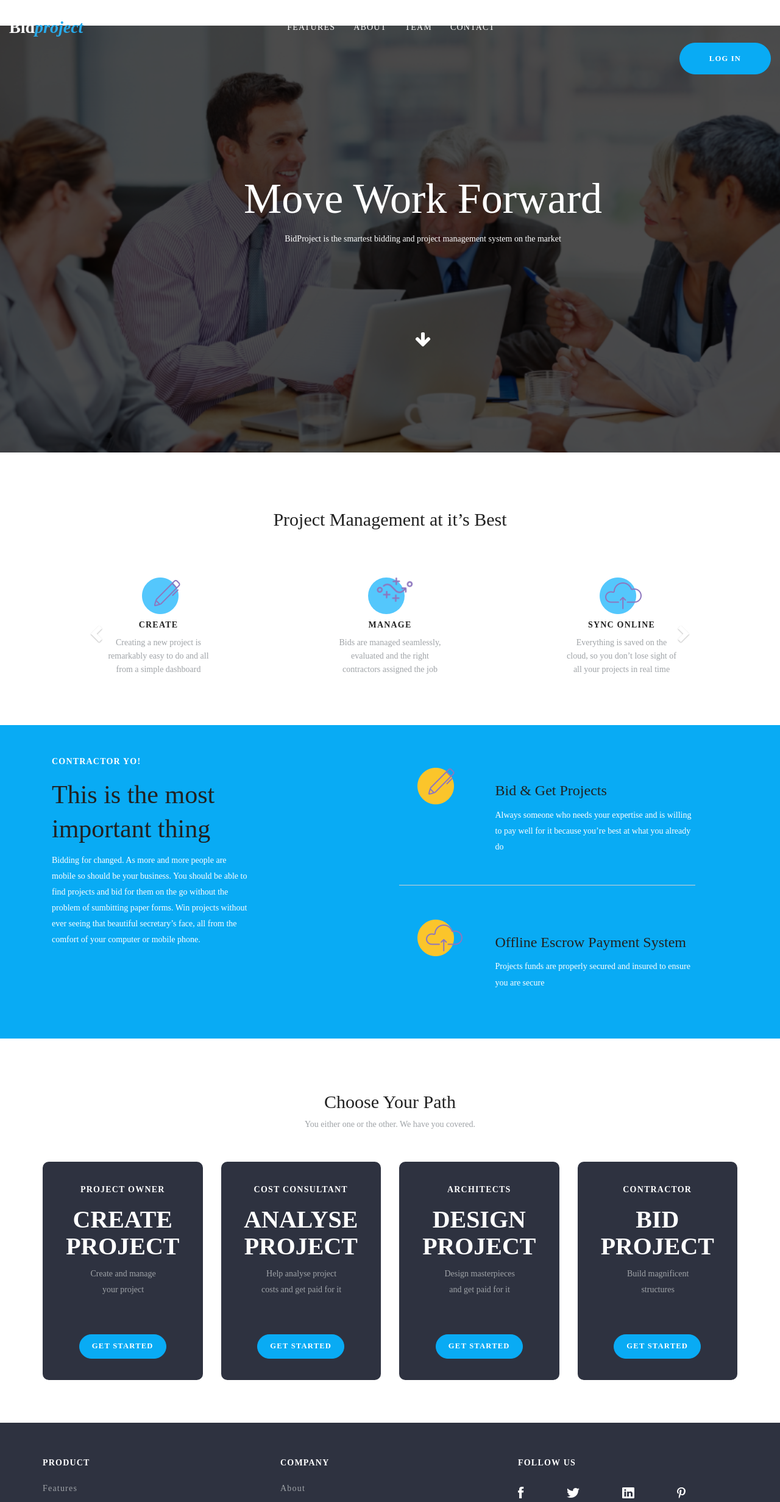
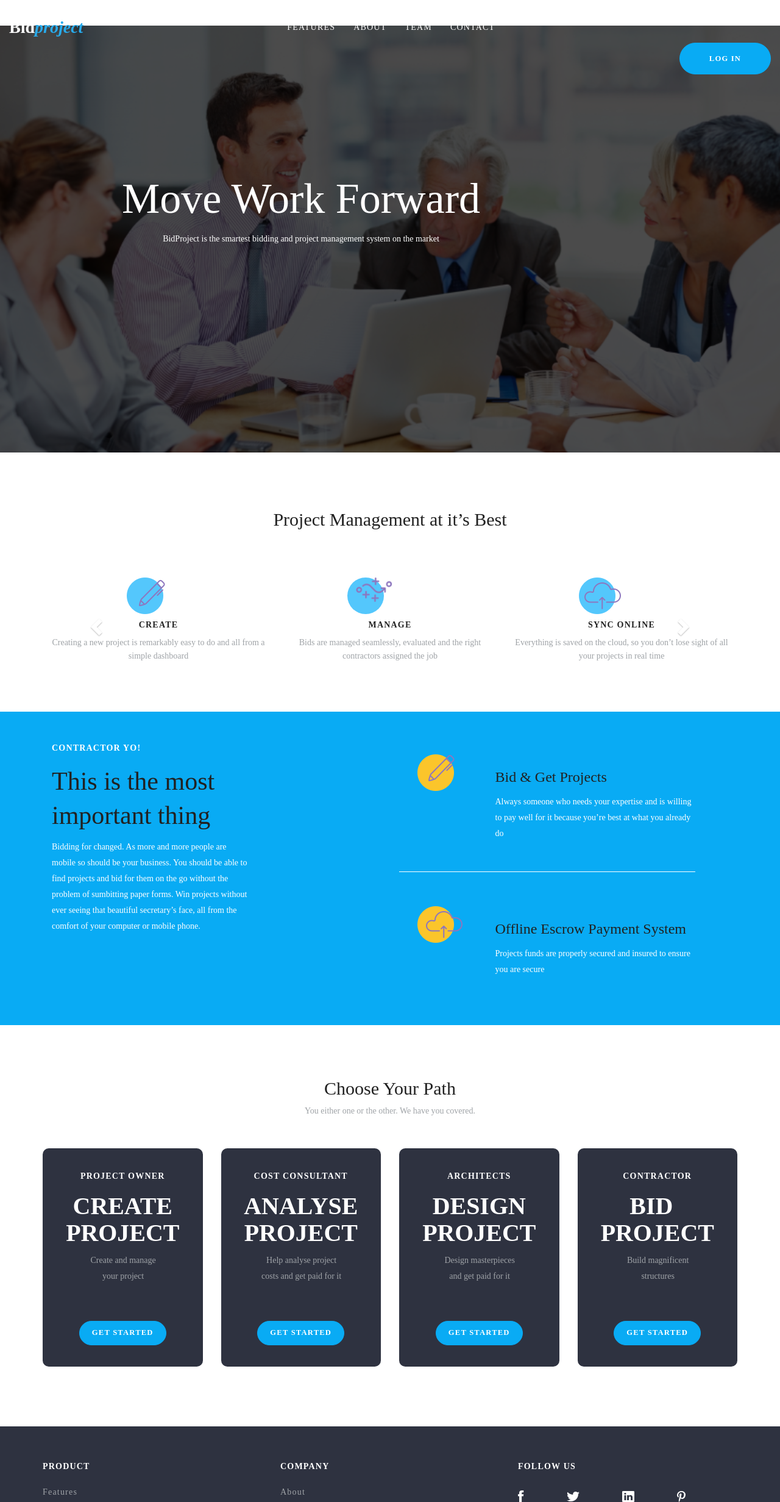
Before and after one commit to buubuu/devcenter-test, a website: page index.html in a window 1280 px wide. Shown: the top 2463 px of the page at 61% size. Drawn offline with Linux system fonts and the light colour scheme.

Commit message:
adding responsiveness

```diff
--- /dev/null
+++ b/css/responsive.css
@@ -0,0 +1,14 @@
+@media (min-width: 768px) {
+	.banner-text{
+		left: 200px;
+	}
+	.bounce{
+		display: none;
+	}
+	.cSlider .padding{
+		padding: 0 15px;
+	}
+	#choosePath .center .cards{
+		margin-bottom: 2em;
+	}
+}
--- a/style.css
+++ b/css/style.css
@@ -54,7 +54,7 @@ section{
 
 /* ---Banner--- */
 #banner{
-	background: url(images/test1.jpg);
+	background: url(../images/test1.jpg);
     background-size: cover;
     background-position: center;
     background-repeat: no-repeat;
@@ -277,7 +277,7 @@ section{
     height: 1px;
     bottom: 0;
     left: 0;
-	border-bottom: solid 0.5px #d1d1d1;
+	border-bottom: solid 0.5px #fff;
 }
 /*.other-half-section img{
 	float: left;
--- a/index.html
+++ b/index.html
@@ -7,7 +7,8 @@
 	<!-- css files -->
 	<link rel="stylesheet" href="bower_components/font-awesome/css/font-awesome.min.css">
 	<link rel="stylesheet" href="bower_components/bootstrap/dist/css/bootstrap.min.css">
-	<link rel="stylesheet" href="style.css">
+	<link rel="stylesheet" href="css/style.css">
+	<link rel="stylesheet" href="css/responsive.css">
 </head>
 <body>
 	<!-- header -->
@@ -219,7 +220,7 @@
 			<div class="col-sm-6 col-md-3 center">
 				<div class="cards">
 					<h4>CONTRACTOR</h4>
-					<h1>BID PROJECT</h1>
+					<h1>BID &nbsp; PROJECT</h1>
 					<h5>Build magnificent structures</h5>
 					<button class="btn btn-default">GET STARTED</button>
 				</div>
```
